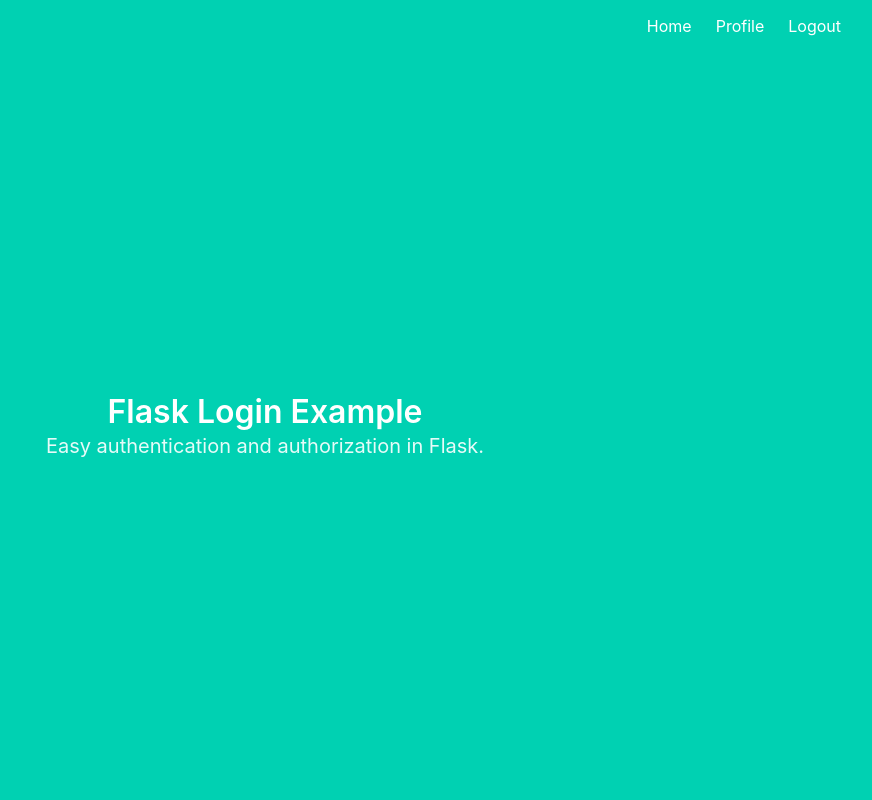
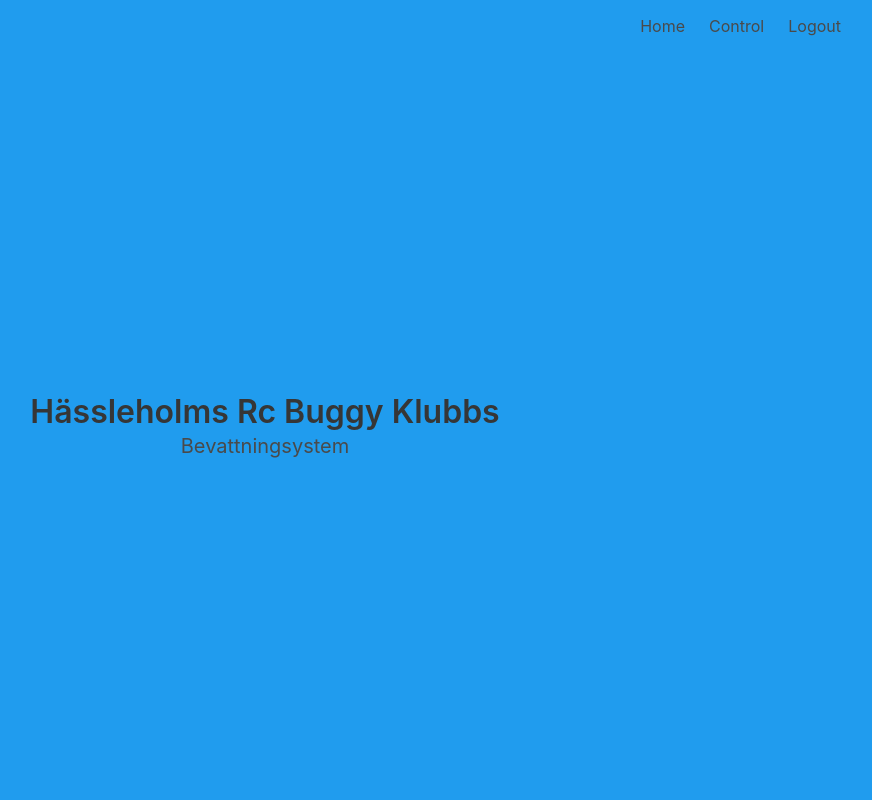
Before and after one commit to VGDev1/watersystem, a Flask app: page / in a window 1280 px wide. Shown: the whole page, without its empty margins (375-1247 px from the left). Run offline with Flask 2, Linux system fonts and the light colour scheme; a user stored in the database is signed in.

Commit message:
added control page

```diff
--- a/project/auth.py
+++ b/project/auth.py
@@ -32,7 +32,7 @@
 
     # if the above check passes, then we know the user has the right credentials
     login_user(user, remember=remember)
-    return redirect(url_for('main.profile'))
+    return redirect(url_for('main.control'))
 
 @auth.route('/signup')
 def signup():
--- a/project/main.py
+++ b/project/main.py
@@ -8,7 +8,7 @@
 def index():
     return render_template('index.html')
 
-@main.route('/profile')
+@main.route('/control')
 @login_required
-def profile():
-    return render_template('profile.html', name = current_user.name)
+def control():
+    return render_template('control.html', name = current_user.name)
--- a/project/templates/base.html
+++ b/project/templates/base.html
@@ -5,12 +5,17 @@
     <meta charset="utf-8">
     <meta http-equiv="X-UA-Compatible" content="IE=edge">
     <meta name="viewport" content="width=device-width, initial-scale=1">
-    <title>Flask Auth Example</title>
+    <title>Hässleholms rc buggy klubb</title>
     <link rel="stylesheet" href="https://cdnjs.cloudflare.com/ajax/libs/bulma/0.7.2/css/bulma.min.css" />
+    <style>
+        .custom-bg{
+            background-color:yellow;
+        }
+        </style>
 </head>
 
 <body>
-    <section class="hero is-primary is-fullheight">
+    <section class="hero has-background-info is-fullheight">
 
         <div class="hero-head">
             <nav class="navbar">
@@ -22,8 +27,8 @@
                                 Home
                             </a>
                             {% if current_user.is_authenticated %}
-                            <a href="{{ url_for('main.profile') }}" class="navbar-item">
-                                Profile
+                            <a href="{{ url_for('main.control') }}" class="navbar-item">
+                                Control
                             </a>
                             {% endif %}
                             {% if not current_user.is_authenticated %}
--- a/project/templates/index.html
+++ b/project/templates/index.html
@@ -2,9 +2,9 @@
 
 {% block content %}
 <h1 class="title">
-  Flask Login Example
+    Hässleholms Rc Buggy Klubbs
 </h1>
 <h2 class="subtitle">
-  Easy authentication and authorization in Flask.
+  Bevattningsystem
 </h2>
 {% endblock %}
```
Also changed, not shown: project/templates/control.html (added, +15 -0 lines), project/templates/profile.html (deleted, +0 -7 lines), project/db.sqlite.
